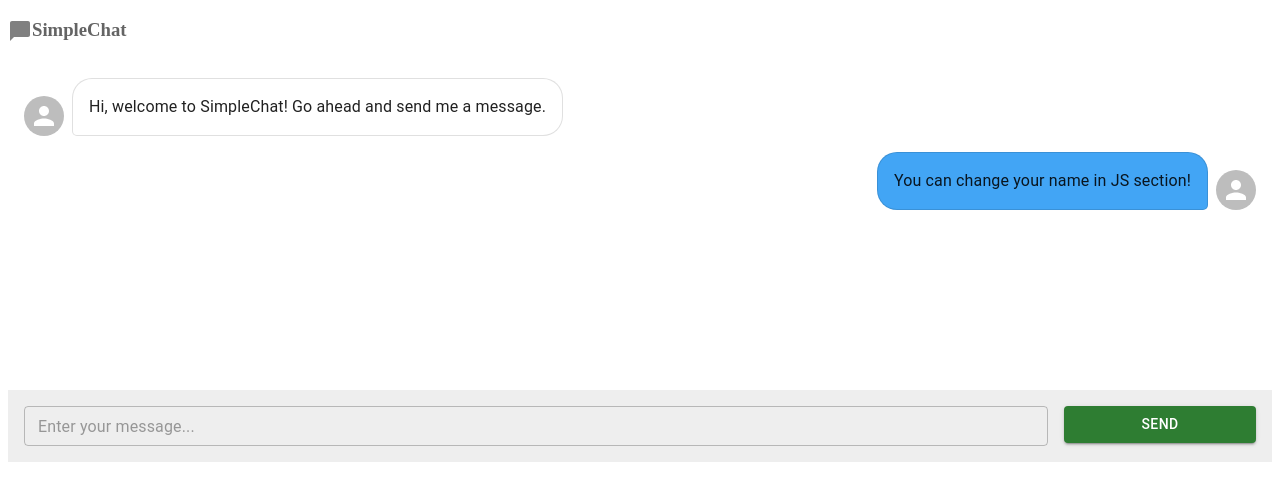
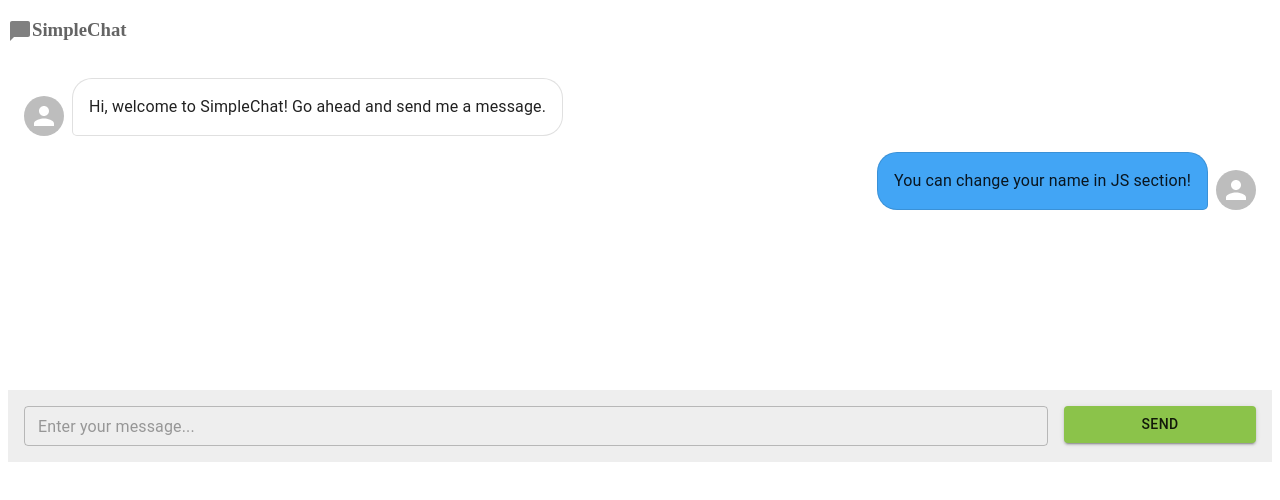
Before and after one commit to xXproZz/SimpleChat, a React (Create React App) app: page / in a window 1280 px wide. Shown: the top 500 px of the page. Built offline with nearby package versions, Linux system fonts and the light colour scheme.

Commit message:
Update Chat.js

```diff
--- a/src/Components/Chat.js
+++ b/src/Components/Chat.js
@@ -1,5 +1,7 @@
 import * as React from "react";
 import './Chat.module.css'
+import { lightGreen } from '@mui/material/colors';
+import { styled } from '@mui/material/styles';
 import {
   Box,
   TextField,
@@ -30,16 +32,13 @@ const ChatUI = () => {
     setInput(event.target.value);
   };
 
-  const commonStyles = {
-    bgcolor: 'background.paper',
-    m: 1,
-    borderColor: 'text.primary',
-    width: '5rem',
-    height: '5rem',
-  };
-
-
-
+  const ColorButton = styled(Button)(({ theme }) => ({
+    color: theme.palette.getContrastText(lightGreen[500]),
+    backgroundColor: lightGreen[500],
+    '&:hover': {
+      backgroundColor: lightGreen[700],
+    },
+  }));
 
   return (
 
@@ -75,15 +74,14 @@ const ChatUI = () => {
             />
           </Grid>
           <Grid item xs={2}>
-            <Button className="Button"
-              fullWidth
+          <ColorButton variant="contained"
+          size="medium"
+          fullWidth
+          onClick={handleSend}
+          >
+              Send
+          </ColorButton>
 
-              variant="contained"
-              color="success"
-              onClick={handleSend}
-            >
-              Send
-            </Button>
           </Grid>
         </Grid>
       </Box>
```
